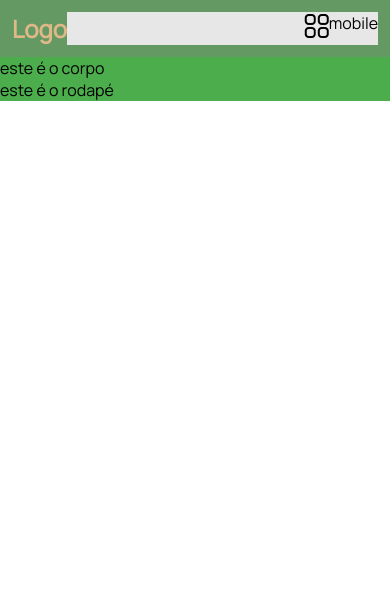
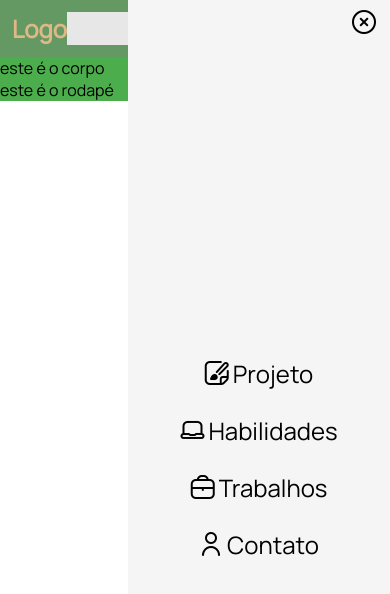
Before and after one commit to JordanoBaluz/portfolio1, a React (Create React App) app: page / in a window 390 px wide. Both pictures are taken after a click on the element 366 px from the left and 28 px from the top of the page. Shown: the top 594 px of the page. Built offline with nearby package versions, Linux system fonts and the light colour scheme.

Commit message:
defined the rules from mobile menu, mobile-option and close-icon on menu

```diff
--- a/src/header/mobile/index.js
+++ b/src/header/mobile/index.js
@@ -1,7 +1,41 @@
 import React from "react";
+import "./mobile.css";
 
-function Mobile() {
-  return <div>mobile</div>;
+function Mobile({ isOpen, setIsOpen }) {
+  return (
+    <div className="mobile">
+      <div className="close-icon" onClick={() => setIsOpen(!isOpen)}>
+        <i className="fi-rr-cross-circle"></i>
+      </div>
+
+      <div className="mobile-options">
+        <div className="mobile-option">
+          <a href="#project">
+            <i class="fi-rr-edit-alt option-icon"></i>
+            Projeto
+          </a>
+        </div>
+        <div className="mobile-option">
+          <a href="#skills">
+            <i class="fi-rr-laptop option-icon"></i>
+            Habilidades
+          </a>
+        </div>
+        <div className="mobile-option">
+          <a href="#work">
+            <i class="fi-rr-briefcase option-icon"></i>
+            Trabalhos
+          </a>
+        </div>
+        <div className="mobile-option">
+          <a href="#contact">
+            <i class="fi-rr-user option-icon"></i>
+            Contato
+          </a>
+        </div>
+      </div>
+    </div>
+  );
 }
 
 export default Mobile;
--- /dev/null
+++ b/src/header/mobile/mobile.css
@@ -0,0 +1,39 @@
+.mobile {
+  background-color: whitesmoke;
+  height: 100vh;
+  width: 60vw;
+  position: absolute;
+  right: 0px;
+  top: -6px;
+  padding: 14px;
+  display: flex;
+  flex-direction: column;
+}
+
+.close-icon {
+  display: flex;
+  justify-content: flex-end;
+  font-size: 24px;
+}
+
+.mobile-options {
+  display: flex;
+  flex-direction: column;
+  width: 100%;
+  padding-top: 24px;
+  justify-content: center;
+  align-items: center;
+  height: 100%;
+}
+
+.mobile-option {
+  font-size: 24px;
+  margin: 12px;
+  display: flex;
+}
+
+.mobile-option a {
+  text-decoration: none;
+  color: black;
+  display: flex;
+}
```
